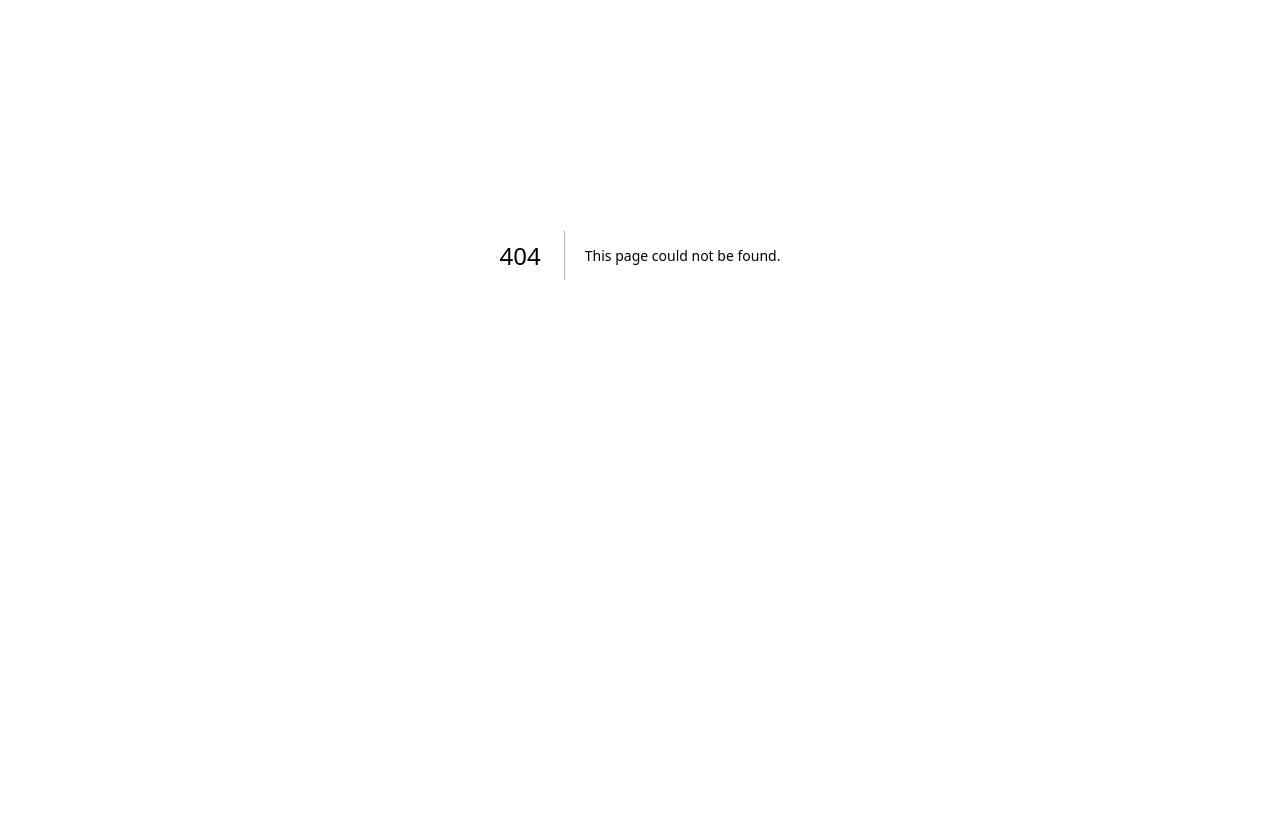
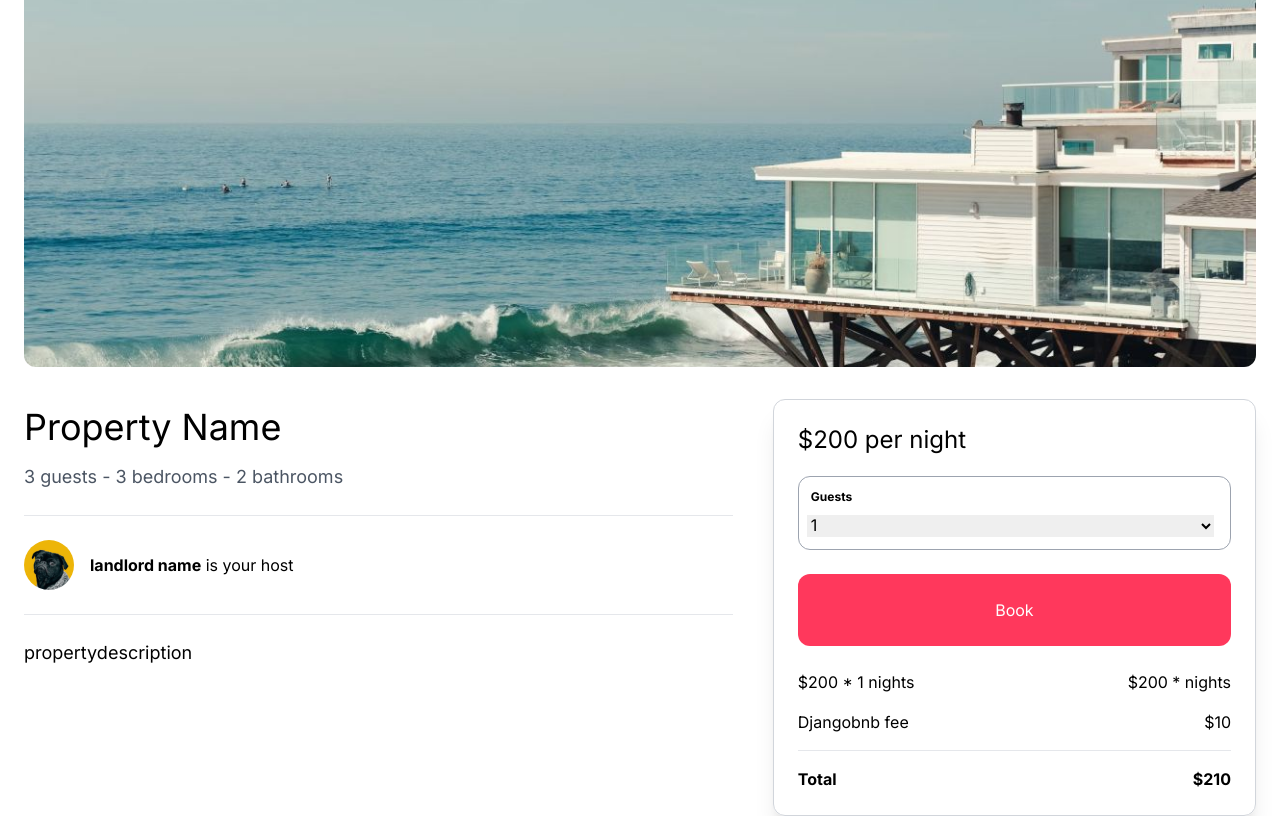
Before and after one commit to Henoker/Djangobnb, a Next.js app in the folder djangobnb/: page /properties/1 in a window 1280 px wide. Before the commit this address had no page. Shown: the part 273-1089 px from the top of the page. Before the commit the page ends 928 px from the top, so only its background shows below. Built offline with nearby package versions, Linux system fonts and the light colour scheme.

Commit message:
feat: Add booking nights

```diff
--- /dev/null
+++ b/djangobnb/app/components/properties/ReservationSidebar.tsx
@@ -0,0 +1,43 @@
+const ReservationSidebar = () => {
+    return (
+        <aside className="mt-4 p-6 col-span-2 rounded-xl border border-gray-300 shadow-xl">
+            <h2 className="mb-5 text-2xl">$200 per night</h2>
+            <div className="mb-6 p-3 border border-gray-400 rounded-xl">
+                <label className="mb-2 block font-bold text-xs">Guests</label>
+                <select className="w-full -ml-1 text-xm">
+                    <option>1</option>
+                    <option>2</option>
+                    <option>3</option>
+                    <option>4</option>
+
+                </select>
+            </div>
+
+            <div
+                className="w-full mb-6 py-6 text-center text-white bg-airbnb hover:bg-airbnb-dark rounded-xl"
+            >
+                Book
+            </div>
+            <div className="mb-4 flex justify-between align-center">
+                <p>$200 * 1 nights</p>
+                <p>$200 * nights</p>
+            </div>
+            <div className="mb-4 flex justify-between align-center">
+                <p>Djangobnb fee</p>
+
+                <p>$10</p>
+            </div>
+
+            <hr />
+
+            <div className="mt-4 flex justify-between align-center font-bold">
+                <p>Total</p>
+
+                <p>$210</p>
+            </div>
+
+        </aside>
+    )
+}
+
+export default ReservationSidebar;
--- /dev/null
+++ b/djangobnb/app/properties/[id]/page.tsx
@@ -0,0 +1,49 @@
+import ReservationSidebar from "@/app/components/properties/ReservationSidebar";
+import Image from "next/image";
+
+const PropertyDetailPage = () => {
+    return (
+        <main className="max-w-[1500px] mx-auto px-6">
+            <div className="w-full h-[64vh] mb-4 overflow-hidden rounded-xl relative">
+                <Image
+                    fill
+                    src='/beach_1.jpg'
+                    className="object-cover w-full h-full"
+                    alt="Beach house"
+                />
+            </div>
+
+            <div className="grid grid-cols-1 md:grid-cols-5 gap-4">
+                <div className="py-6 pr-6 col-span-3">
+                    <h1 className="mb-4 text-4xl">Property Name</h1>
+
+                    <span className="mb-6 block text-lg text-gray-600">
+                        3 guests - 3 bedrooms - 2 bathrooms
+                    </span>
+
+                    <hr />
+
+                    <div className="py-6 flex items-center space-x-4">
+                        <Image
+                        src="/profile_pic_1.jpg"
+                        width={50}
+                        height={50}
+                        className="rounded-full"
+                        alt="The user name"
+                        />
+
+                        <p><strong>landlord name</strong> is your host</p>
+                    </div>
+                    <hr />
+                    <p className="mt-6 text-lg">
+                        propertydescription
+                    </p>
+                </div>
+                <ReservationSidebar />
+            </div>
+        </main>
+    )
+
+}
+
+export default PropertyDetailPage;
```
Also changed, not shown: djangobnb/public/profile_pic_1.jpg (added).
